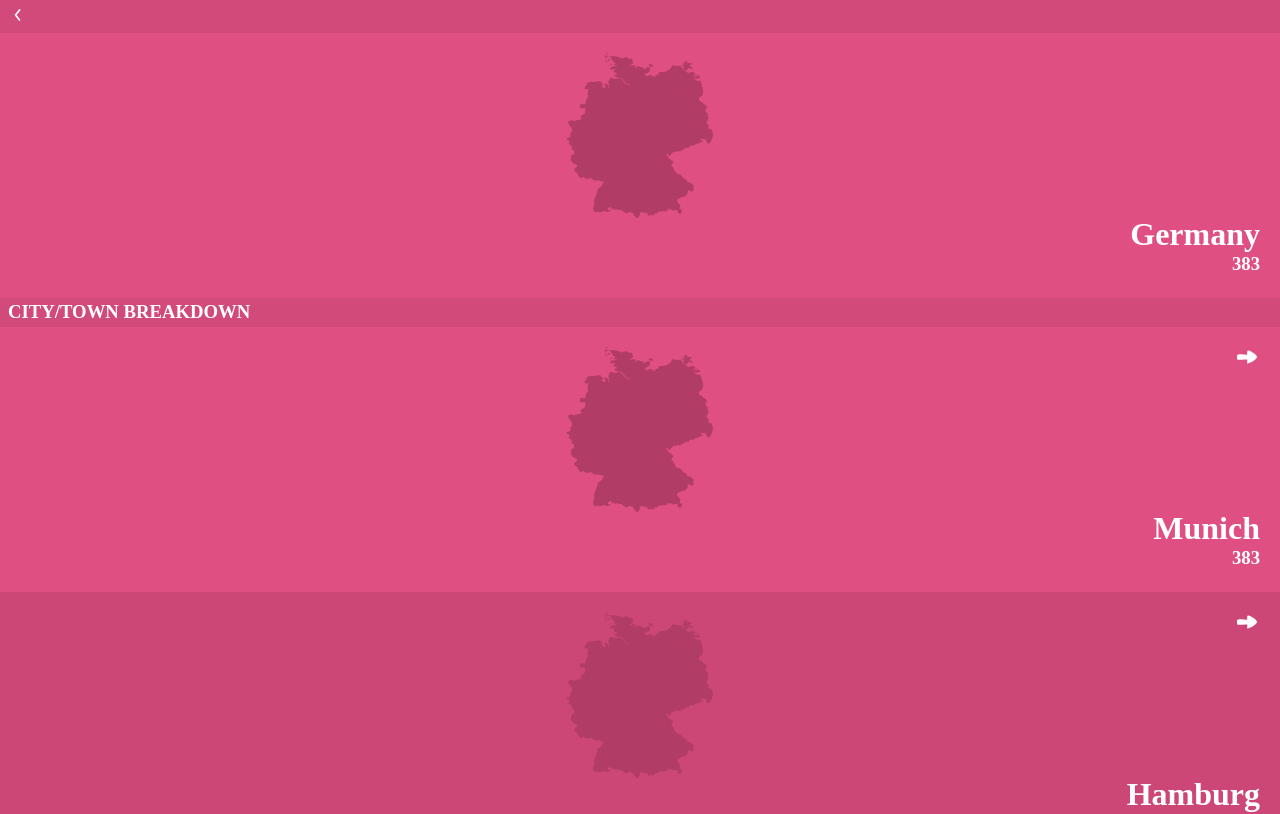
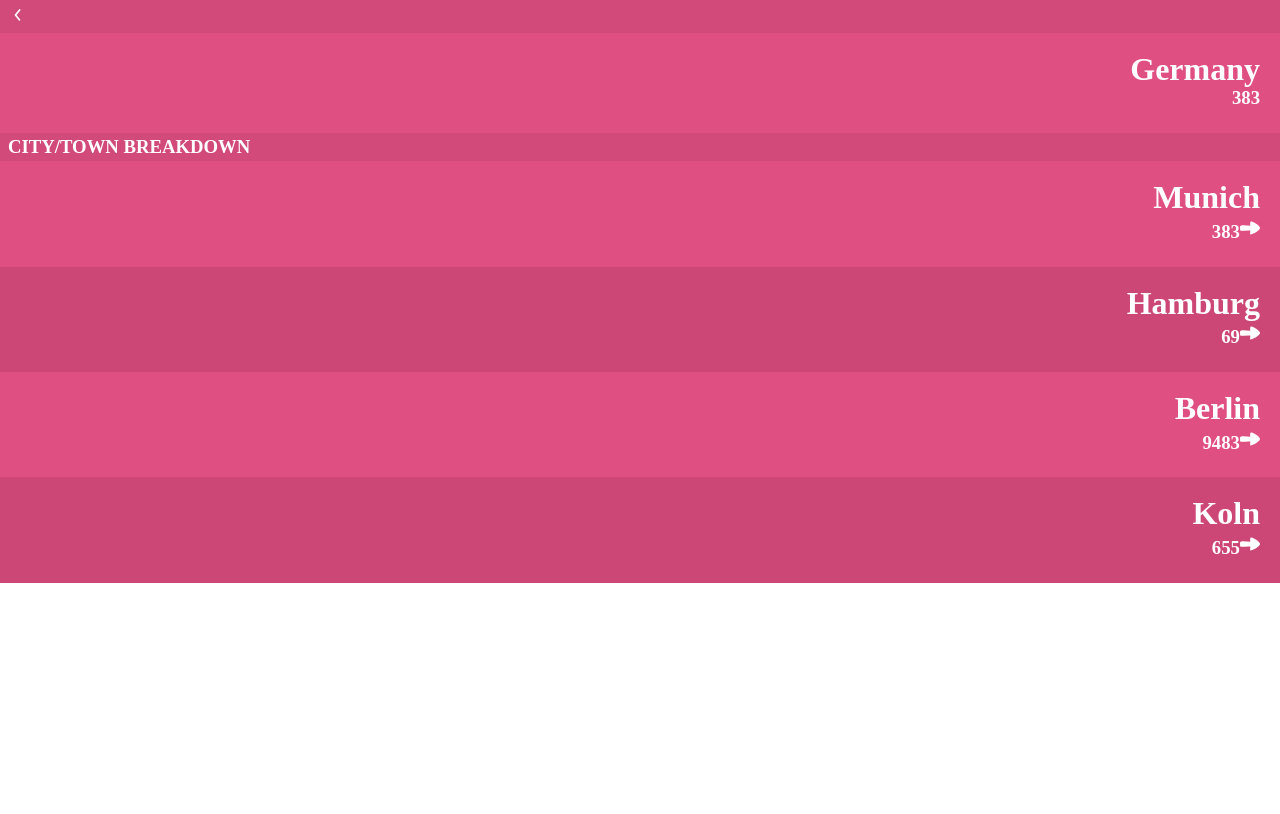
Before and after one commit to Abdona/Covid19, a React (Create React App) app: page /description in a window 1280 px wide. Shown: the top 814 px of the page. Built offline with nearby package versions, Linux system fonts and the light colour scheme.

Commit message:
Use state component for each country description

```diff
--- a/src/components/detailscomponent.js
+++ b/src/components/detailscomponent.js
@@ -1,7 +1,7 @@
 import {
   Link,
 } from 'react-router-dom';
-import Country from './countrycomponent';
+import State from './statecomponent';
 import style from './detailscomponent.module.css';
 import backarrow from '../assets/back-arrow.svg';
 
@@ -10,13 +10,13 @@ const Details = () => (
     <Link exact to="/">
       <img src={backarrow} alt="backarrow" className={style.backarrow} />
     </Link>
-    <Country class="even" nav={false} country="Germany" styleclass="container1" today_confirmed="383" />
+    <State class="even" nav={false} country="Germany" styleclass="container1" today_confirmed="383" />
     <h3>CITY/TOWN BREAKDOWN</h3>
     <div className={style.container}>
-      <Country class="even" nav country="Munich" styleclass="container1" today_confirmed="383" />
-      <Country class="odd" nav country="Hamburg" styleclass="container2" today_confirmed="69" />
-      <Country class="even" nav country="Berlin" styleclass="container1" today_confirmed="9483" />
-      <Country class="odd" nav country="Koln" styleclass="container2" today_confirmed="655" />
+      <State class="even" nav country="Munich" styleclass="container1" today_confirmed="383" />
+      <State class="odd" nav country="Hamburg" styleclass="container2" today_confirmed="69" />
+      <State class="even" nav country="Berlin" styleclass="container1" today_confirmed="9483" />
+      <State class="odd" nav country="Koln" styleclass="container2" today_confirmed="655" />
     </div>
   </div>
 );
--- /dev/null
+++ b/src/components/statecomponent.js
@@ -0,0 +1,31 @@
+/* eslint-disable react/destructuring-assignment */
+/* eslint-disable react/prop-types */
+import style from './statecomponent.module.css';
+import navarrow from '../assets/right-arrow.svg';
+
+const State = (props) => {
+  const stylex = props.class === 'even' ? style.country1 : style.country2;
+  let navarrowicon = '';
+  if (props.nav) {
+    navarrowicon = (
+      <img src={navarrow} alt="navarrow" />
+    );
+  }
+  return (
+
+    <div className={stylex}>
+      <div className={style.textcont}>
+        <h1>
+          {props.country}
+        </h1>
+        <h3>
+          {props.today_confirmed}
+          {navarrowicon}
+        </h3>
+      </div>
+    </div>
+
+  );
+};
+
+export default State;
--- /dev/null
+++ b/src/components/statecomponent.module.css
@@ -0,0 +1,46 @@
+.country1 {
+  padding: 20px;
+  background-color: #e04f82;
+  position: relative;
+}
+
+.country2 {
+  padding: 20px;
+  background-color: #cc4775;
+  position: relative;
+}
+
+.country1 h1,
+.country2 h1,
+.country1 h3,
+.country2 h3 {
+  color: #fff;
+  text-decoration: none;
+  background-color: inherit;
+}
+
+.Link {
+  color: #fff;
+  font-family: "Poppins", sans-serif;
+  text-decoration: none;
+  position: absolute;
+  right: 23px;
+}
+
+.imgcont {
+  display: flex;
+}
+
+.imgcont img:nth-child(1) {
+  margin: 0 auto;
+}
+
+.imgcont img:nth-child(2) {
+  height: 16px;
+  position: absolute;
+  right: 23px;
+}
+
+.textcont {
+  text-align: end;
+}
```
